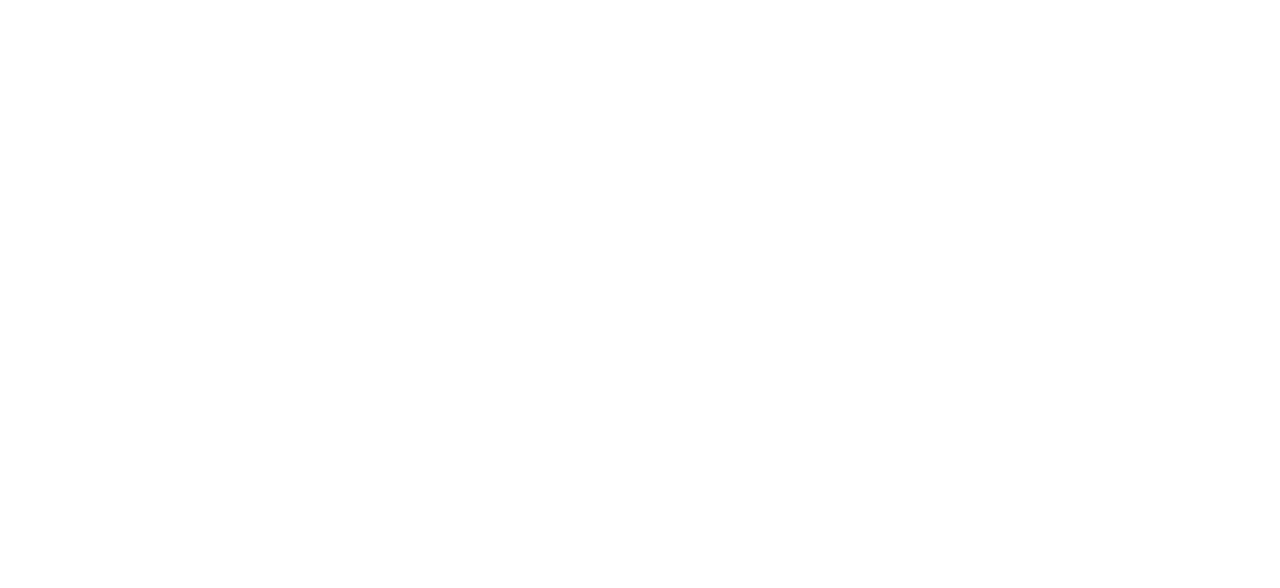
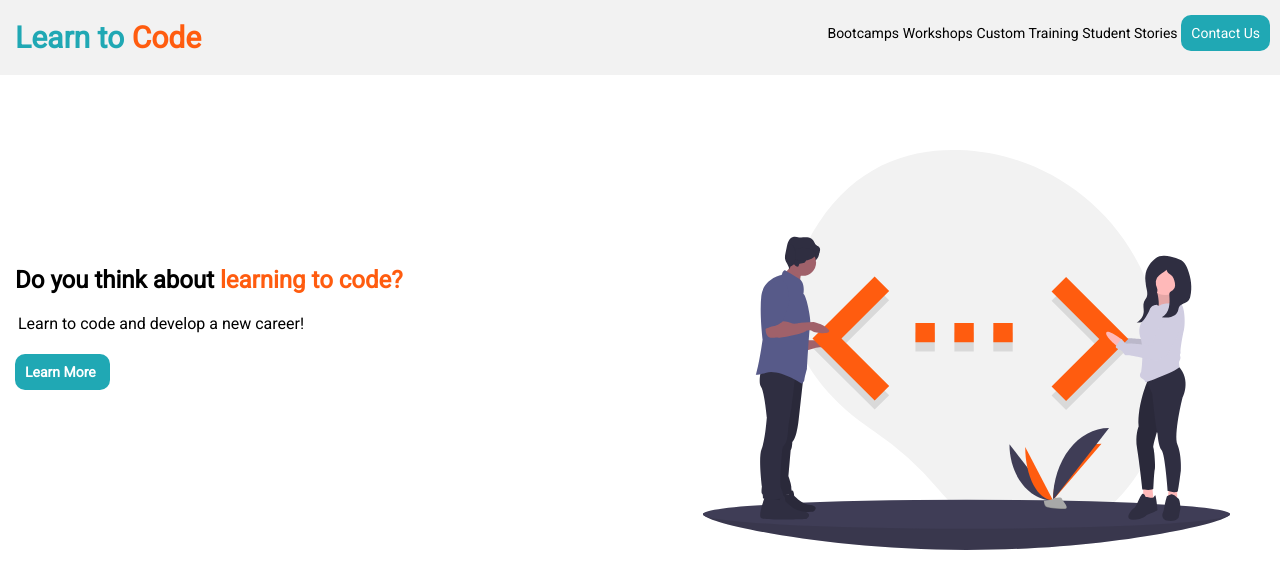
Before and after one commit to KyleVandenbossche/vandenbossche-part-one, a plain HTML site: page index.html in a window 1280 px wide. Drawn offline with Linux system fonts and the light colour scheme.

Commit message:
vandenbossche-part-one

```diff
--- a/index.html
+++ b/index.html
@@ -4,5 +4,43 @@
     <meta charset="UTF-8">
     <meta http-equiv="X-UA-Compatible" content="IE=edge">
     <meta name="viewport" content="width=device-width, initial-scale=1.0">
+    <title>Kyle Vandenbossche</title>
     <link rel="stylesheet" href="style.css">
+    <link rel="preconnect" href="https://fonts.googleapis.com"><link rel="preconnect" href="https://fonts.gstatic.com" crossorigin><link href="https://fonts.googleapis.com/css2?family=Roboto&display=swap" rel="stylesheet">
+<style>
+    body{
+        font-family: 'Roboto', sans-serif;
+
+    }
+</style>
 </head>
+<body>
+    <header>
+        <h1>Learn to <span class="code">Code</span></h1>
+
+        <nav>
+            <ul class="nav-list">
+                <li><a href="#bootcamps">Bootcamps</a></li>
+                <li><a href="#workshops">Workshops</a></li>
+                <li><a href="#custom-training">Custom Training</a></li>
+                <li><a href="student-stories">Student Stories</a></li>
+                <li><a href="#contact-us" class="contact-us">Contact Us</a>
+            </ul>
+        </nav>
+</header>
+<br>
+<br>
+<br>
+<br>
+<br>
+<br>
+<br>
+<br>
+<br>
+        <h2>Do you think about  <span class="code1">  learning to code?</span></h2>
+        <p>Learn to code and develop a new career!</p>
+        <h4><a href="#learn-more" class="learn-more">Learn More</a></h4>
+</header>
+    <main>
+    <img id="main-photo" src="code.svg" height="400px"
+        alt="main-photo"/>
--- a/style.css
+++ b/style.css
@@ -0,0 +1,175 @@
+@media screen and (min-width: 480px) {
+}
+
+@media screen and (min-width: 768px) {
+}
+
+
+header{
+    background-color: #F2F2F2;
+    display: flex;
+    align-items: center;
+    justify-content: space-between;
+    flex-direction: row;
+    font-size: 15px;
+}
+
+body{
+    margin:0%;
+}
+
+.nav-list{
+    list-style-type: none;
+    right: 5px;
+    display: inline;
+
+}
+
+ul >li{
+    display: inline-block;
+
+}
+
+h1{
+    display: inline;
+    color: #20a8b4;
+    margin-left: 15px;
+
+}
+
+.code{
+    color: #ff5c0f;
+}
+
+.code1{
+    color: #ff5c0f;
+}
+
+#main-photo{
+    position: absolute;
+    right: 0;
+    top: 150px;
+    right: 50px;
+    max-width: 100%;
+
+}
+
+@media (max-width:768px) {
+    img#main-photo{
+        display: none;
+    }
+}
+
+a:link{
+    color: black;
+    text-decoration: none;
+
+}
+a:visited{
+    color: black;
+}
+
+a:hover{
+    color:#ff5c0f;
+}
+
+.contact-us:link{
+    padding: 10px;
+    background-color: #20a8b4;
+    border-radius: 10px;
+    color: white;
+    margin-right: 10px;
+}
+
+.contact-us:hover{
+    background-color: #ff5c0f;
+    border-radius: 10px;
+    color: white;
+}
+
+h3 {
+    padding: 8px;
+    background-color: #20a8b4 ;
+    align-items: left;
+    border-radius: 10px;
+    color: white;
+    margin-right: 10px;
+
+
+}
+
+.learn-more:link{
+    padding: 10px;
+    background-color: #20a8b4;
+    width: 75px;
+    border-radius: 10px;
+    color: white;
+    margin-right: 10px;
+}
+
+.learn-more:hover{
+    background-color: #ff5c0f;
+    border-radius: 10px;
+    color: white;
+}
+
+
+h4{
+    margin-left: 15px;
+    font: bold;
+}
+
+p{
+    display: flex;
+    align-items: flex-start;
+    margin-left: 18px;
+    margin-top: 5px;
+}
+
+h2{
+    margin-left: 15px;
+}
+
+
+
+a {
+    text-decoration: none;
+    margin-bottom: 10px;
+    display: block;
+    font-size: 14px;
+  }
+
+  a:hover {
+    color: #ff5c0f;
+  }
+
+  ul, li {
+    margin: 0;
+    padding: 0;
+  }
+
+  li {
+    list-style-type: none;
+  }
+
+  @media screen and (min-width: 480px) {
+    ul {
+      display: flex;
+      flex-wrap: wrap;
+    }
+
+    li {
+      width: 50%;
+    }
+  }
+
+  @media screen and (min-width: 768px) {
+    ul {
+      display: flex;
+      justify-content: space-around;
+    }
+
+    li {
+      width: auto;
+    }
+  }
```
Also changed, not shown: assets/code.jpg (added), code.svg (renamed from assets/code.svg).
